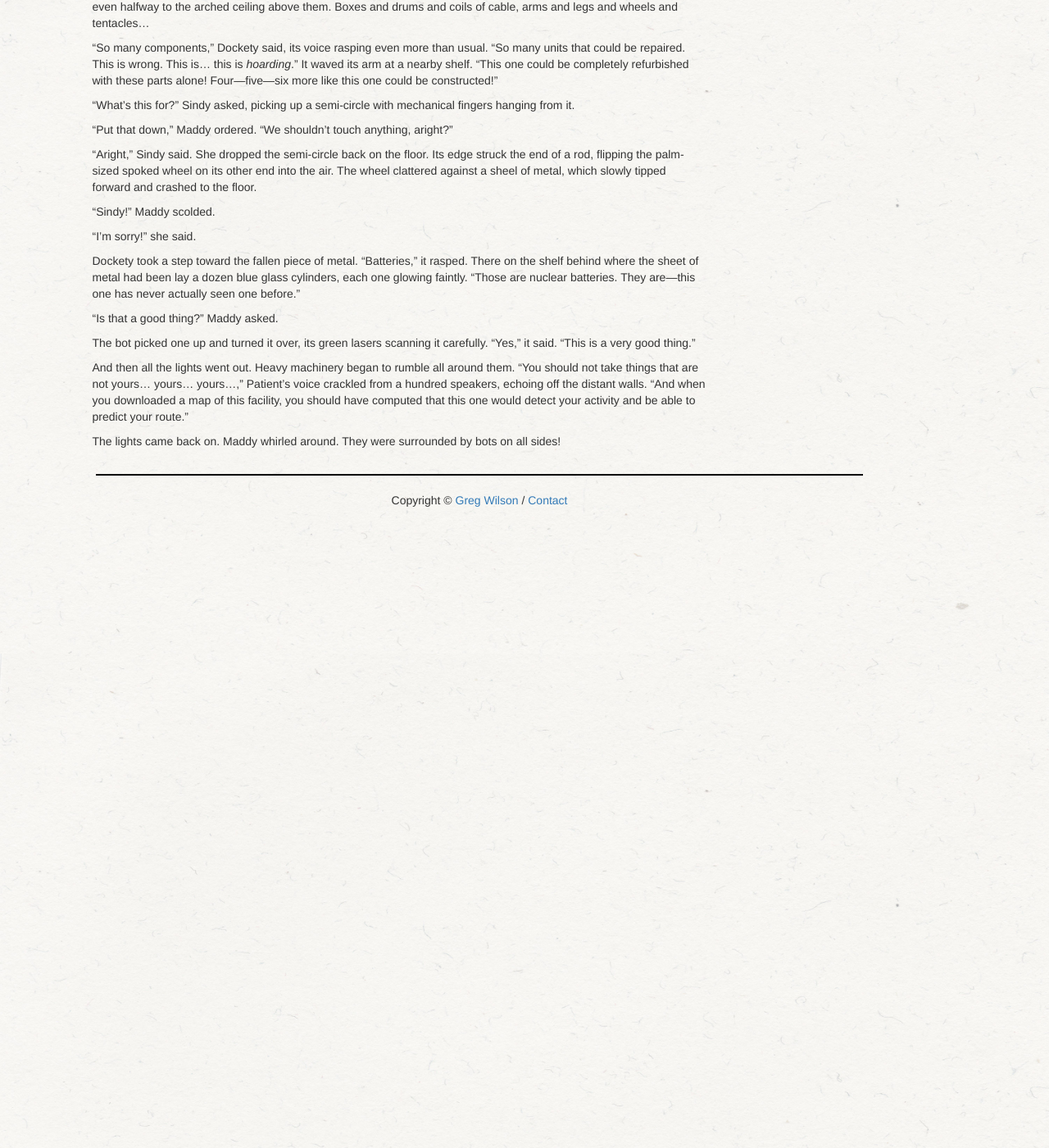
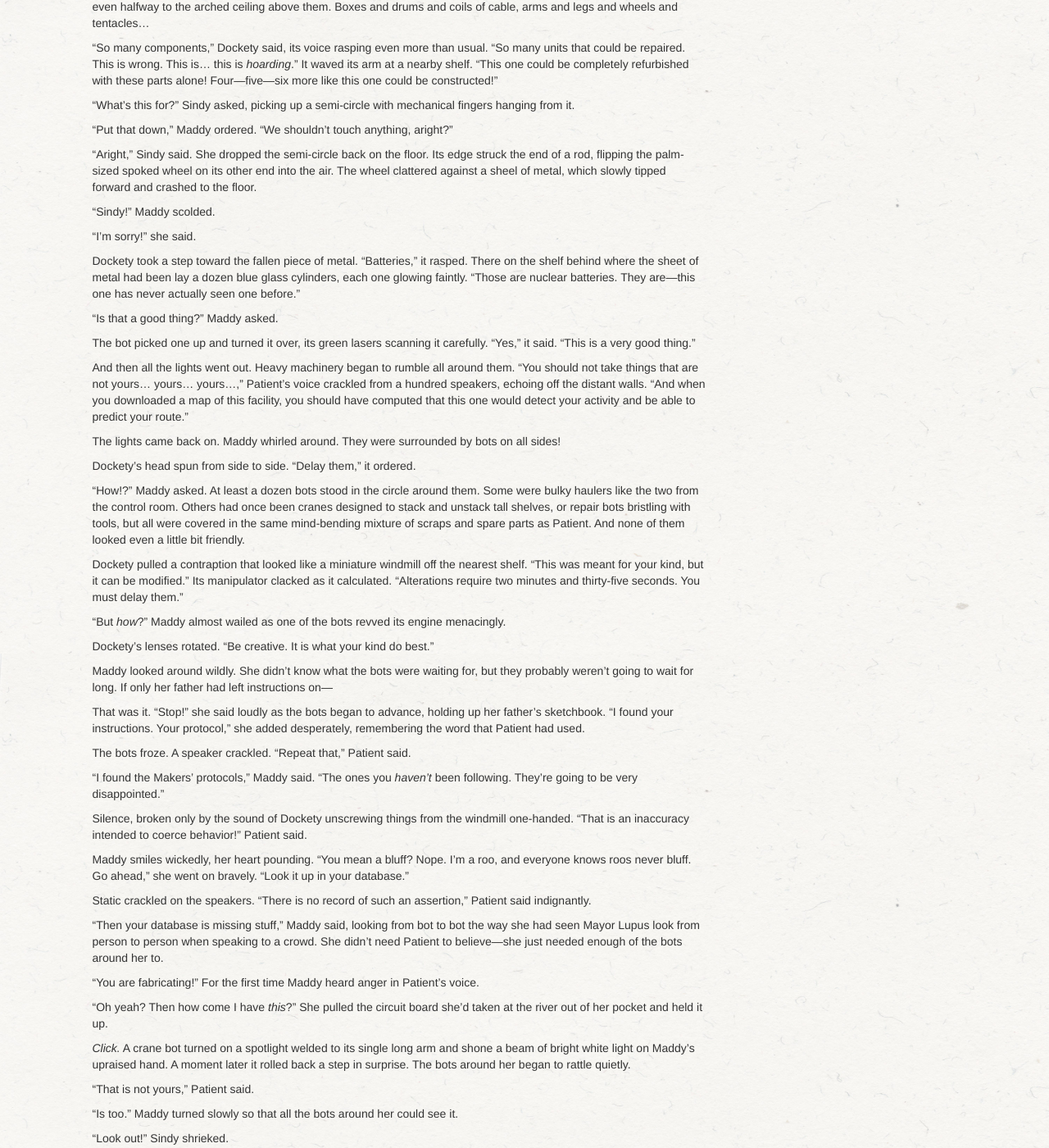
Before and after one commit to gvwilson/sensibleadventures, a Jekyll site: the page built from maddy-roo/maddy-roo.md, in a window 1280 px wide and 1400 px high, scrolled down 35896 px. Shown: the whole window at 82% size. Built offline with Jekyll 4.4.1, drawn with Linux system fonts in a browser that asks for light colours; nearby versions of some CDN libraries; library files that are not in the unit come from our copies; some of the changed text lies outside the part shown.

Commit message:
+800 words

```diff
--- a/maddy-roo/maddy-roo.md
+++ b/maddy-roo/maddy-roo.md
@@ -3767,7 +3767,7 @@
 she realized.
 The bots were about to attack again!
 
-## Chapter 12: Reconfiguration
+## Chapter 12: The Way Out
 
 "Wake up. Sindy, wake up!"
 She shook her sister gently, then more firmly.
@@ -4091,3 +4091,164 @@
 The lights came back on.
 Maddy whirled around.
 They were surrounded by bots on all sides!
+
+Dockety's head spun from side to side.
+"Delay them,"
+it ordered.
+
+"How!?" Maddy asked.
+At least a dozen bots stood in the circle around them.
+Some were bulky haulers like the two from the control room.
+Others had once been cranes designed to stack and unstack tall shelves,
+or repair bots bristling with tools,
+but all were covered in the same mind-bending mixture of scraps and spare parts as Patient.
+And none of them looked even a little bit friendly.
+
+Dockety pulled a contraption that looked like a miniature windmill off the nearest shelf.
+"This was meant for your kind,
+but it can be modified."
+Its manipulator clacked as it calculated.
+"Alterations require two minutes and thirty-five seconds.
+You must delay them."
+
+"But *how*?"
+Maddy almost wailed
+as one of the bots revved its engine menacingly.
+
+Dockety's lenses rotated.
+"Be creative.
+It is what your kind do best."
+
+Maddy looked around wildly.
+She didn't know what the bots were waiting for,
+but they probably weren't going to wait for long.
+If only her father had left instructions on---
+
+That was it.
+"Stop!" she said loudly as the bots began to advance,
+holding up her father's sketchbook.
+"I found your instructions.
+Your protocol,"
+she added desperately,
+remembering the word that Patient had used.
+
+The bots froze.
+A speaker crackled.
+"Repeat that," Patient said.
+
+"I found the Makers' protocols,"
+Maddy said.
+"The ones you *haven't* been following.
+They're going to be very disappointed."
+
+Silence,
+broken only by the sound of Dockety unscrewing things from the windmill one-handed.
+"That is an inaccuracy intended to coerce behavior!"
+Patient said.
+
+Maddy smiles wickedly, her heart pounding.
+"You mean a bluff?
+Nope.
+I'm a roo,
+and everyone knows roos never bluff.
+Go ahead,"
+she went on bravely.
+"Look it up in your database."
+
+Static crackled on the speakers.
+"There is no record of such an assertion,"
+Patient said indignantly.
+
+"Then your database is missing stuff,"
+Maddy said,
+looking from bot to bot
+the way she had seen Mayor Lupus look from person to person when speaking to a crowd.
+She didn't need Patient to believe---she just needed enough of the bots around her to.
+
+"You are fabricating!"
+For the first time Maddy heard anger in Patient's voice.
+
+"Oh yeah?
+Then how come I have *this*?"
+She pulled the circuit board she'd taken at the river out of her pocket and held it up.
+
+*Click.*
+A crane bot turned on a spotlight welded to its single long arm
+and shone a beam of bright white light on Maddy's upraised hand.
+A moment later it rolled back a step in surprise.
+The bots around her began to rattle quietly.
+
+"That is not yours,"
+Patient said.
+
+"Is too."
+Maddy turned slowly so that all the bots around her could see it.
+
+"Look out!"
+Sindy shrieked.
+
+Maddy ducked instinctively.
+A manipulator on an accordion arm knocked the circuit board out of her hand.
+It fell straight into Sindy's startled grasp.
+"Don't---" Maddy began, but too late.
+Sindy pressed the button.
+
+The bots froze.
+Their running lights dimmed and went out.
+"Rebooting," a mechanical voice said flatly.
+
+"What...?"
+Sindy looked around in amazement.
+"Did I do that?"
+
+Maddy hugged her.
+"You sure did.
+Dockety!
+We have to get out of here before they wake up!"
+
+"Agreed."
+The bot turned to face them.
+"This should provide more efficient transportation."
+
+Maddy's jaw dropped.
+The bot had attached the windmill to its chassis---though
+it would be more accurate to say it had attached itself to the windmill.
+"What...?"
+she said again.
+
+"It is a personal aerial transport device,"
+the bot explained.
+If it had been a person,
+Maddy would have said it sounded just a little bit smug.
+"But there is only one harness.
+You will have to share."
+
+It only took a moment for the bot to buckle them into
+the straps that now hung from its sides.
+They were stiff with age and neglect,
+but when Maddy tugged on them they felt strong.
+She just hoped they were strong enough.
+
+*Bing! Bing! Bing!*
+All around them bots chimed musically.
+Their lights came on.
+"Aright,"
+Maddy said breathlessly.
+"Let's go."
+
+The windmill on Dockety's back began to rotate faster and faster
+until it was just a blur.
+For one irrational moment Maddy wondered what would happen if she stuck her hand into it,
+but then Dockety ran straight at one of the hauler bots.
+Step step step *up* onto the bot.
+It flung itself into the air and then they were flying.
+
+Almost.
+The roo sisters screamed as they dropped for one heart-stopping second
+and then roared into the air again.
+
+"Stop!
+Your departure is not authorized!
+This is not protocol!"
+Patient's voice crackled from all around them.
+Up and up they went toward the patch of dawn in the ceiling.
```
Also changed, not shown: maddy-roo/outline.md (+7 -10 lines).
